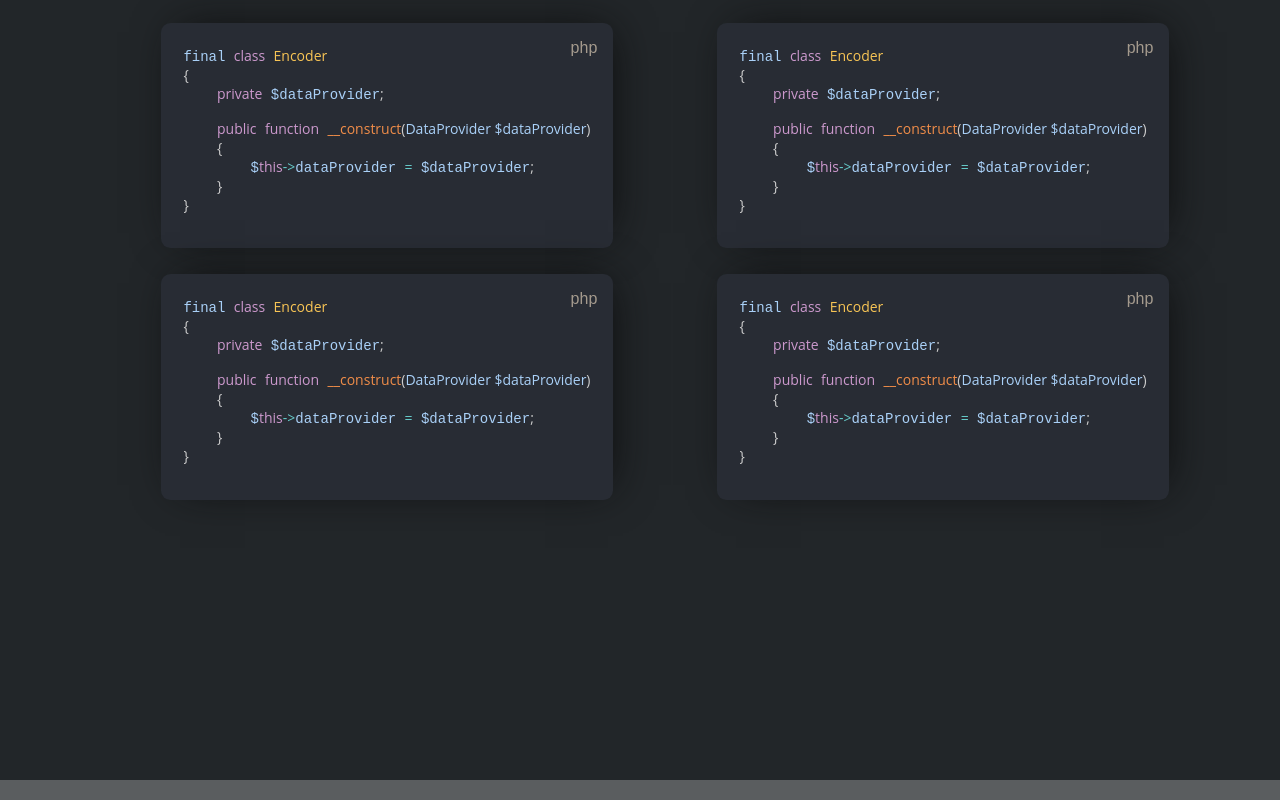
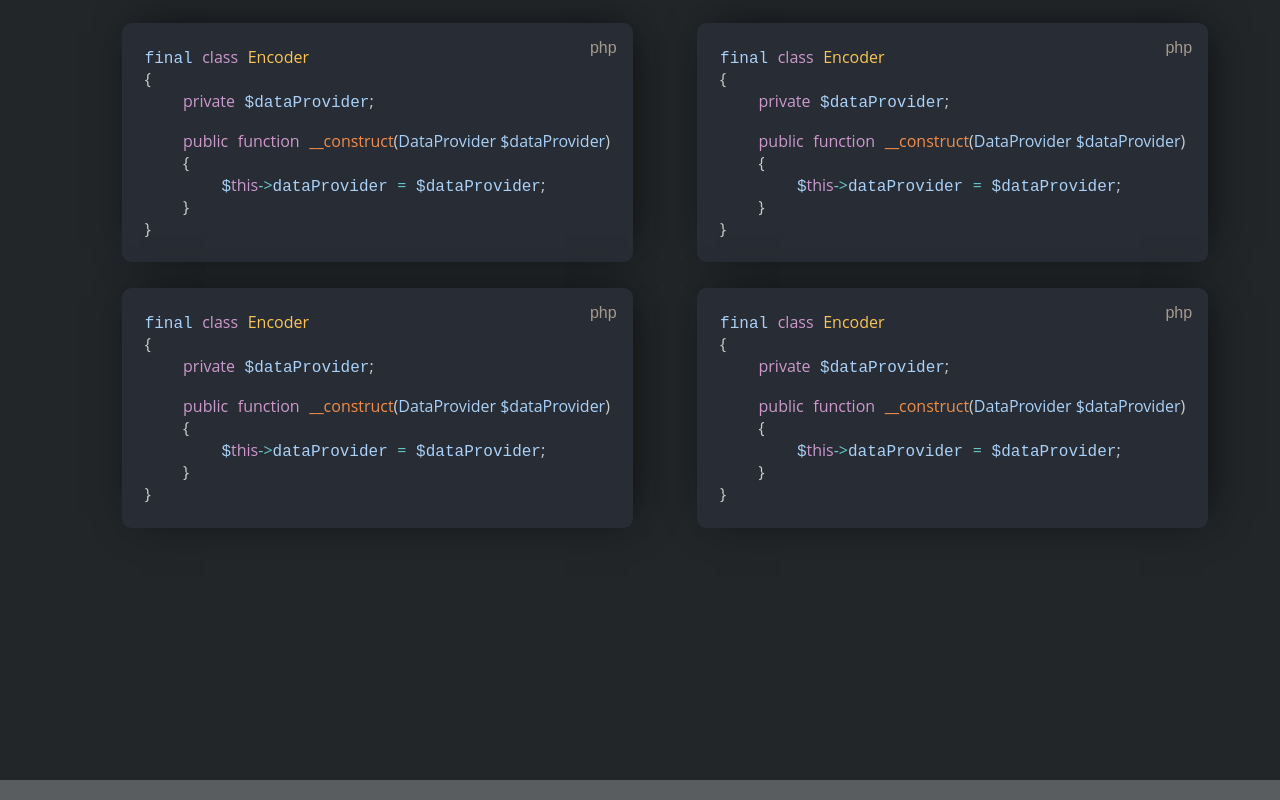
Before and after one commit to vikbert/koding, a React (Vite) app: page / in a window 1280 px wide. Shown: the top 800 px of the page. Built offline with nearby package versions, Linux system fonts and the light colour scheme; some icons are missing.

Commit message:
remove font size definition

```diff
--- a/src/components/editor/CodeEditor.tsx
+++ b/src/components/editor/CodeEditor.tsx
@@ -16,9 +16,6 @@ export default function CodeEditor(props: any) {
     setValue(codeString);
     dispatch(codeChanged(codeString))
   }
-  useEffect(() => {
-    console.log('editor updated', value);
-  }, [value])
 
   return (
       <div className="editor-wrapper">
@@ -30,7 +27,6 @@ export default function CodeEditor(props: any) {
             padding={10}
             style={{
               fontFamily: '"Fira code", "Fira Mono", monospace',
-              fontSize: 14,
               minHeight: '200px',
               maxHeight: '700px',
               overflow: 'scroll',
```
